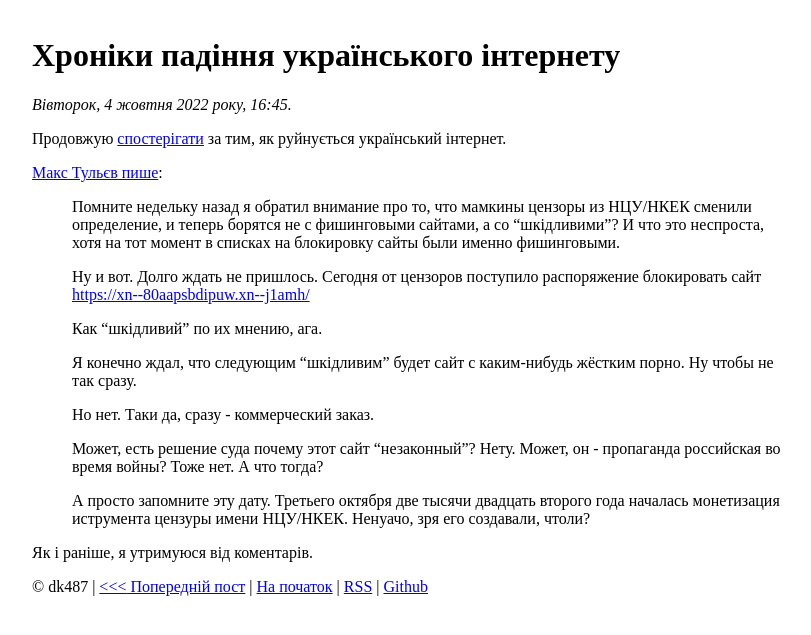
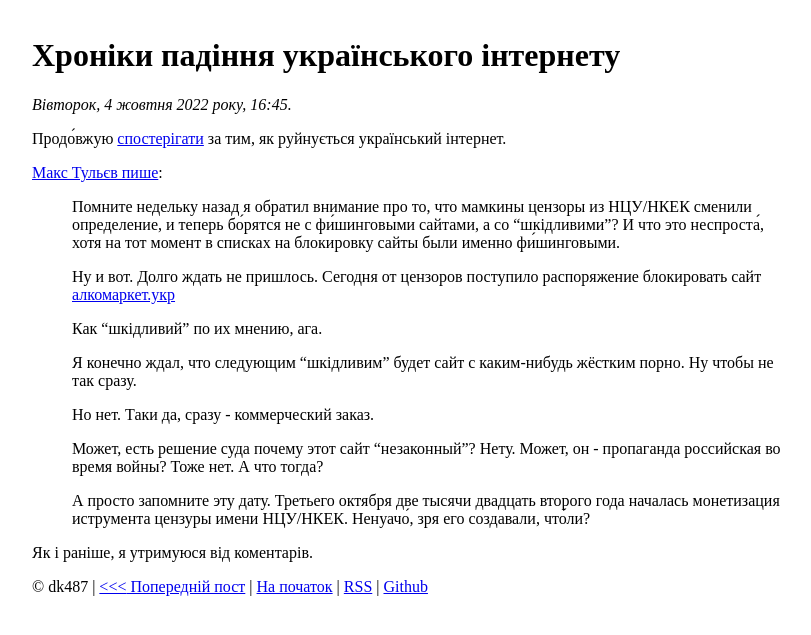
Before and after one commit to dk487/test.de.co.ua, a Jekyll site: the page built from _posts/2022/2022-10-04-uanet-falling-down.md, in a window 1280 px wide. Shown: the top 635 px of the page, without its empty margins (208-1019 px from the left). Built offline with Jekyll 4.4.1, drawn with Linux system fonts in a browser that asks for light colours.

Commit message:
Slightly improve post

```diff
--- a/_posts/2022/2022-10-04-uanet-falling-down.md
+++ b/_posts/2022/2022-10-04-uanet-falling-down.md
@@ -3,24 +3,24 @@ title: Хроніки падіння українського інтернету
 date: 2022-10-04 19:45:42 +03:00
 ---
 
-Продовжую [спостерігати][1] за тим, як руйнується український інтернет.
+Продо́вжую [спостерігати][1] за тим, як руйнується український інтернет.
 
 [Макс Тульєв пише][2]:
 
 <div lang="ru" markdown=1>
-> Помните недельку назад я обратил внимание про то, что мамкины цензоры из НЦУ/НКЕК сменили определение, и теперь борятся не с фишинговыми сайтами, а со "шкідливими"? И что это неспроста, хотя на тот момент в списках на блокировку сайты были именно фишинговыми.
+> Помните недельку назад я обратил внимание про то, что мамкины цензоры из НЦУ/НКЕК сменили определение, и теперь бо́рятся не с фи́шинговыми сайтами, а со "<span lang="uk">шкідливими</span>"? И что это неспроста́, хотя на тот момент в списках на блокировку сайты были именно фи́шинговыми.
 >
-> Ну и вот. Долго ждать не пришлось. Сегодня от цензоров поступило распоряжение блокировать сайт <https://xn--80aapsbdipuw.xn--j1amh/>
+> Ну и вот. Долго ждать не пришлось. Сегодня от цензоров поступило распоряжение блокировать сайт [алкомаркет.укр](https://xn--80aapsbdipuw.xn--j1amh/)
 >
-> Как "шкідливий" по их мнению, ага.
+> Как "<span lang="uk">шкідливий</span>" по их мнению, ага.
 >
-> Я конечно ждал, что следующим "шкідливим" будет сайт с каким-нибудь жёстким порно. Ну чтобы не так сразу.
+> Я конечно ждал, что следующим "<span lang="uk">шкідливим</span>" будет сайт с каким-нибудь жёстким порно. Ну чтобы не так сразу.
 >
 > Но нет. Таки да, сразу - коммерческий заказ.
 >
 > Может, есть решение суда почему этот сайт "незаконный"? Нету. Может, он - пропаганда российская во время войны? Тоже нет. А что тогда?
 >
-> А просто запомните эту дату. Третьего октября две тысячи двадцать второго года началась монетизация иструмента цензуры имени НЦУ/НКЕК. Ненуачо, зря его создавали, чтоли?
+> А просто запомните эту дату. Третьего октября две тысячи двадцать второго года началась монетизация иструмента цензуры имени НЦУ/НКЕК. Ненуачо́, зря его создавали, что́ли?
 </div>
 
 Як і раніше, я утримуюся від коментарів.
```
